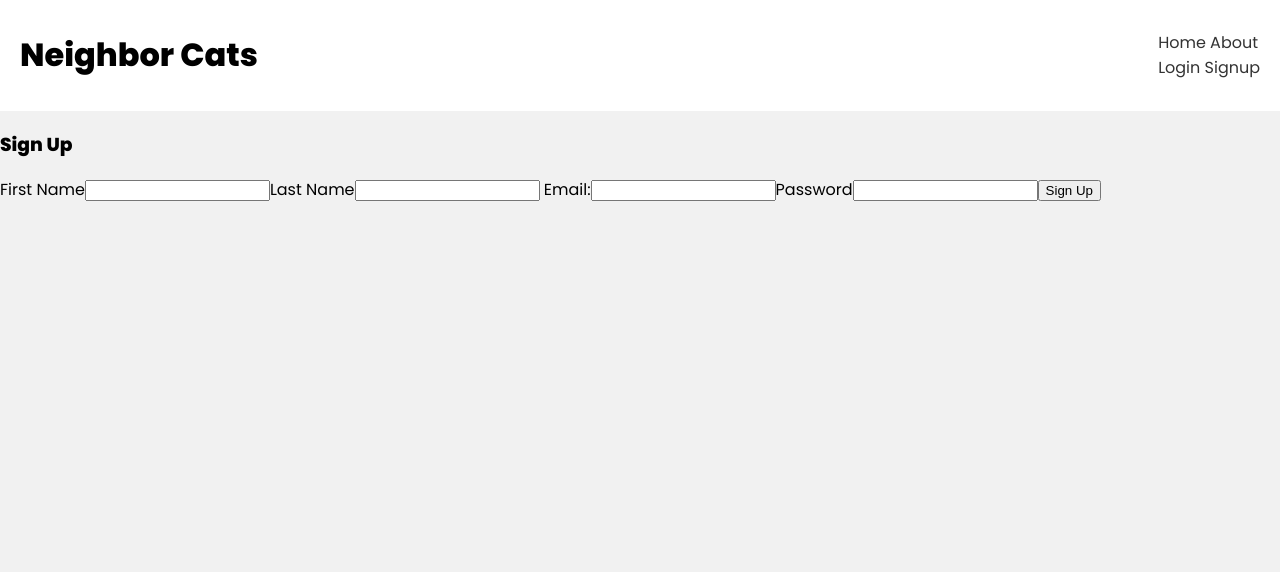
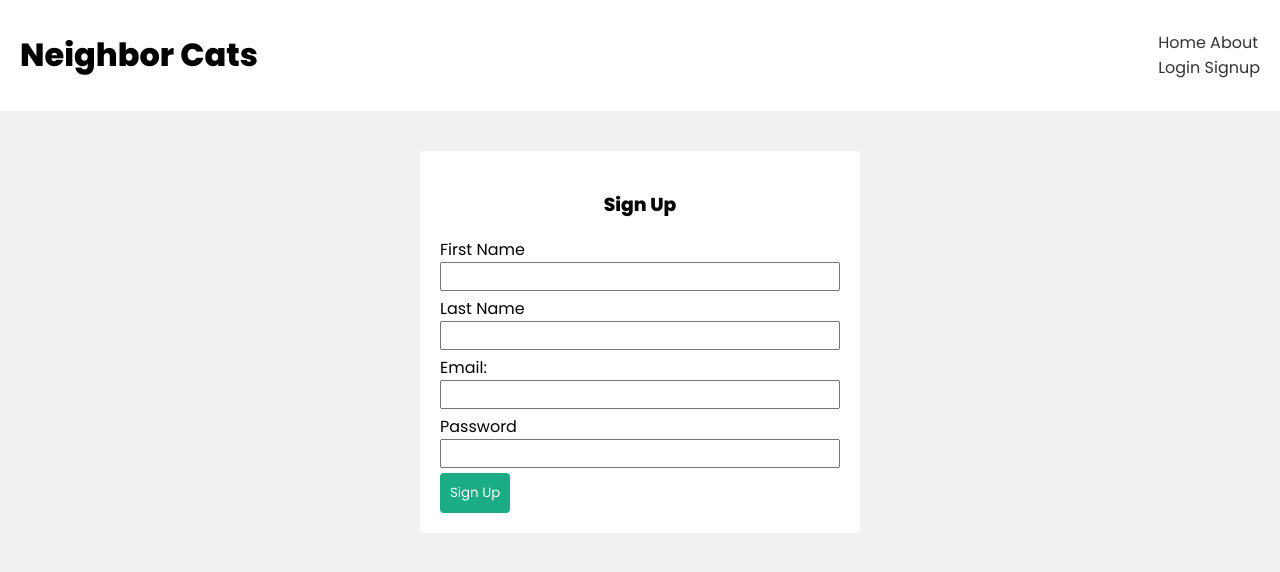
Before and after one commit to ayennac/neighbor-cats, a React (Create React App) app in the folder client/: page /signup in a window 1280 px wide. Shown: the top 572 px of the page. Built offline with nearby package versions, Linux system fonts and the light colour scheme.

Commit message:
added styling to forms

```diff
--- a/client/src/components/Post.js
+++ b/client/src/components/Post.js
@@ -26,9 +26,11 @@ const Post = ({post}) => {
 
     return(
         <div className= "post">
-            <h3>{post.fname} {post.lname}</h3>
-            <p>{post.des}</p>
-            <p>{post.createdAt}</p>
+            <p clasName = "post-prof-pic">{post.userPic}</p>
+            <h3 className = "post-name">{post.fname} {post.lname}</h3>
+            <p className = "post-desc">{post.des}</p>
+            <p className = "post-link">{post.pic}</p>
+            <p className = "post-date">{post.createdAt}</p>
             <span onClick = {handleClick} >Delete</span>
         </div>
     )
--- a/client/src/index.css
+++ b/client/src/index.css
@@ -28,7 +28,7 @@ header a {
 }
 .pages{
   max-width: 1400px;
-  padding: 20px;
+  padding: 10px 20px;
   margin: 0 auto;
 }
 
@@ -38,3 +38,49 @@ header a {
   grid-template-columns: 3fr 1fr;
   gap: 100px;
 }
+
+/*post*/
+
+.post{
+  border-style: solid;
+  border-color: black;
+}
+
+form {
+  display: block;
+}
+
+form label{
+  padding: 5px 0px;
+}
+
+form input{
+  display: block;
+  padding: 5px 5px;
+  margin-top: 5x;
+  margin-bottom: 5px;
+  width: 100%;
+  box-sizing: border-box;
+}
+
+form h3{
+  text-align: center;
+}
+
+form.signup, form.login{
+  max-width: 400px;
+  margin: 40px auto;
+  padding: 20px;
+  background: #fff;
+  border-radius: 4px;
+}
+
+form button {
+  background: var(--primary);
+  border: 0;
+  color: #fff;
+  padding: 10px;
+  font-family: "Poppins";
+  border-radius: 4px;
+  cursor: pointer;
+}
--- a/client/src/pages/Posts.js
+++ b/client/src/pages/Posts.js
@@ -35,7 +35,7 @@ const Posts = () => {
     }, [dispatch, user])
 
     return(
-        <div className = "posts">
+        <div className = "posts container">
             <h2>Posts</h2>
             <PostForm></PostForm>
             {posts && posts.map((post) =>(
```
